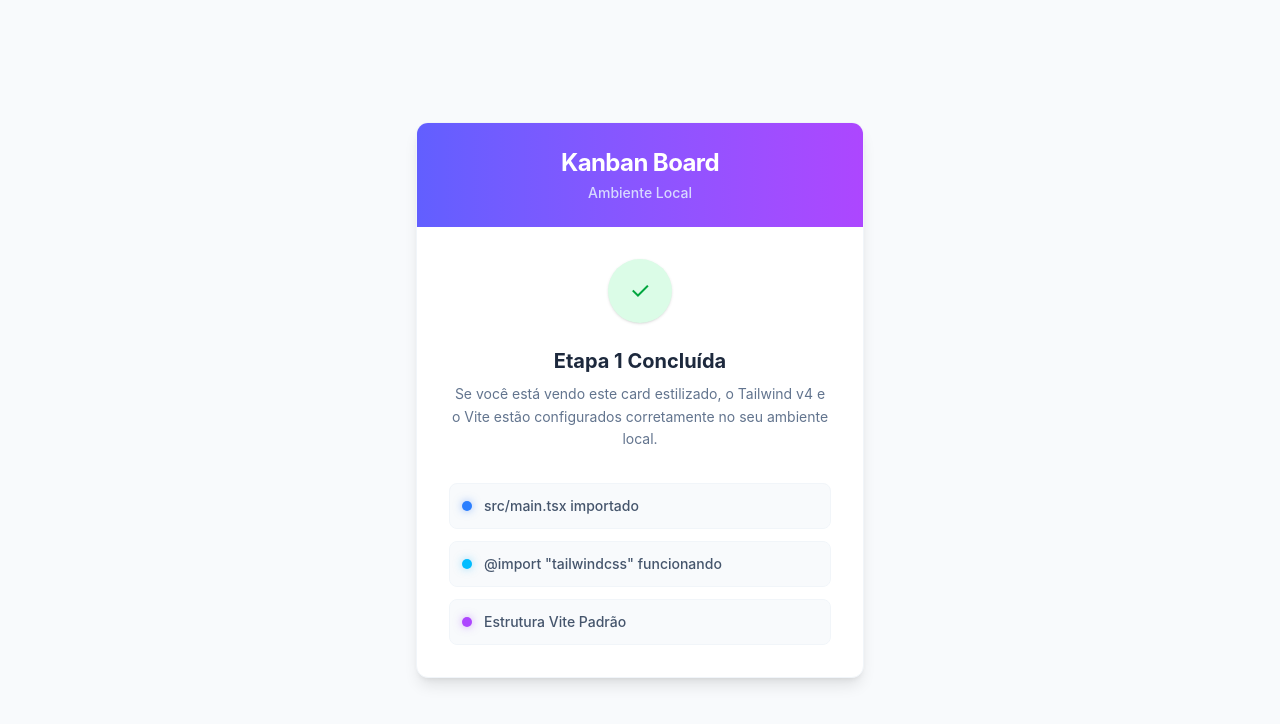
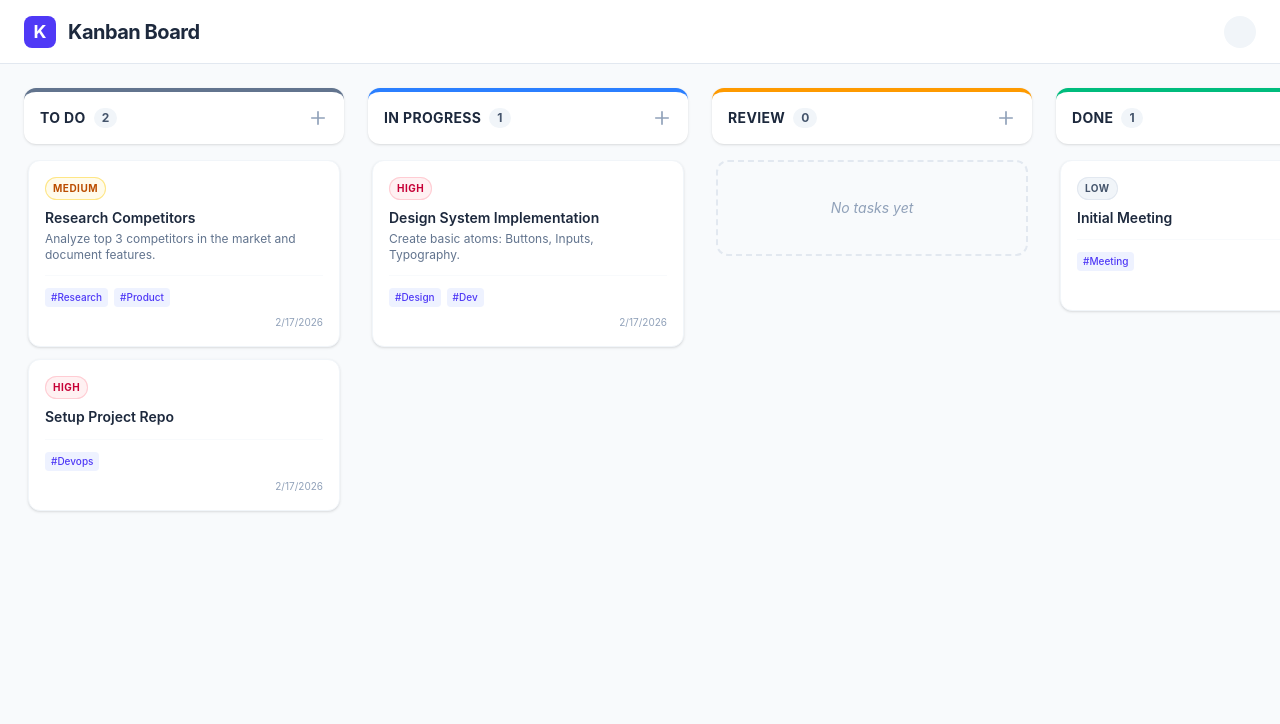
Before and after one commit to luanfcampos/kanban-board, a React (Vite) app: page / in a window 1280 px wide. Shown: the top 724 px of the page. Built offline with nearby package versions, Linux system fonts and the light colour scheme.

Commit message:
feat(ui): implement core kanban components and layout
- Create TaskCard component to display task priority, title, and tags
- Create KanbanColumn component with dynamic theming
- Create KanbanBoard component to manage column layout
- Update App.tsx with mock data to verify UI structure

```diff
--- a/src/App.tsx
+++ b/src/App.tsx
@@ -1,49 +1,73 @@
 import React from 'react';
+import { KanbanBoard } from './components/board/KanbanBoard';
+import type { Column, Task } from './types/kanban';
+
+// Mock Data for UI Development
+const MOCK_COLUMNS: Column[] = [
+  { id: 'todo', title: 'To Do', theme: 'slate' },
+  { id: 'in-progress', title: 'In Progress', theme: 'blue' },
+  { id: 'review', title: 'Review', theme: 'amber' },
+  { id: 'done', title: 'Done', theme: 'green' },
+];
+
+const MOCK_TASKS: Task[] = [
+  {
+    id: '1',
+    columnId: 'todo',
+    title: 'Research Competitors',
+    description: 'Analyze top 3 competitors in the market and document features.',
+    priority: 'medium',
+    tags: ['Research', 'Product'],
+    createdAt: new Date().toISOString(),
+  },
+  {
+    id: '2',
+    columnId: 'todo',
+    title: 'Setup Project Repo',
+    priority: 'high',
+    tags: ['Devops'],
+    createdAt: new Date().toISOString(),
+  },
+  {
+    id: '3',
+    columnId: 'in-progress',
+    title: 'Design System Implementation',
+    description: 'Create basic atoms: Buttons, Inputs, Typography.',
+    priority: 'high',
+    tags: ['Design', 'Dev'],
+    createdAt: new Date().toISOString(),
+  },
+  {
+    id: '4',
+    columnId: 'done',
+    title: 'Initial Meeting',
+    priority: 'low',
+    tags: ['Meeting'],
+    createdAt: new Date().toISOString(),
+  },
+];
 
 const App: React.FC = () => {
   return (
-    <div className="min-h-screen flex flex-col items-center justify-center p-4 bg-slate-50">
-      <div className="max-w-md w-full bg-white rounded-xl shadow-lg overflow-hidden border border-slate-100 transform hover:scale-105 transition-transform duration-300">
-        <div className="bg-gradient-to-r from-indigo-500 to-purple-500 p-6">
-          <h1 className="text-2xl font-bold text-white text-center tracking-tight">
-            Kanban Board
-          </h1>
-          <p className="text-indigo-100 text-center text-sm mt-1 font-medium opacity-90">
-            Ambiente Local
-          </p>
+    <div className="h-screen w-screen bg-slate-50 flex flex-col">
+      {/* App Header */}
+      <header className="h-16 bg-white border-b border-slate-200 px-6 flex items-center justify-between shrink-0">
+        <div className="flex items-center gap-3">
+          <div className="w-8 h-8 bg-indigo-600 rounded-lg flex items-center justify-center text-white font-bold text-lg">
+            K
+          </div>
+          <h1 className="text-xl font-bold text-slate-800 tracking-tight">Kanban Board</h1>
         </div>
+        <div className="flex gap-4">
+           {/* Placeholder for future header controls */}
+           <div className="w-8 h-8 rounded-full bg-slate-100"></div>
+        </div>
+      </header>
 
-        <div className="p-8">
-          <div className="flex items-center justify-center mb-6">
-            <div className="h-16 w-16 bg-green-100 text-green-600 rounded-full flex items-center justify-center text-2xl shadow-sm">
-              <span role="img" aria-label="check">✓</span>
-            </div>
-          </div>
-
-          <h2 className="text-xl font-bold text-slate-800 text-center mb-2">
-            Etapa 1 Concluída
-          </h2>
-
-          <p className="text-slate-500 text-center mb-8 text-sm leading-relaxed">
-            Se você está vendo este card estilizado, o Tailwind v4 e o Vite estão configurados corretamente no seu ambiente local.
-          </p>
-
-          <div className="space-y-3">
-            <div className="flex items-center text-sm font-medium text-slate-600 bg-slate-50 p-3 rounded-lg border border-slate-100">
-              <span className="w-2.5 h-2.5 bg-blue-500 rounded-full mr-3 shadow-[0_0_8px_rgba(59,130,246,0.5)]"></span>
-              src/main.tsx importado
-            </div>
-            <div className="flex items-center text-sm font-medium text-slate-600 bg-slate-50 p-3 rounded-lg border border-slate-100">
-              <span className="w-2.5 h-2.5 bg-sky-400 rounded-full mr-3 shadow-[0_0_8px_rgba(56,189,248,0.5)]"></span>
-              @import "tailwindcss" funcionando
-            </div>
-            <div className="flex items-center text-sm font-medium text-slate-600 bg-slate-50 p-3 rounded-lg border border-slate-100">
-              <span className="w-2.5 h-2.5 bg-purple-500 rounded-full mr-3 shadow-[0_0_8px_rgba(168,85,247,0.5)]"></span>
-              Estrutura Vite Padrão
-            </div>
-          </div>
-        </div>
-      </div>
+      {/* Main Board Area */}
+      <main className="flex-1 overflow-hidden">
+        <KanbanBoard columns={MOCK_COLUMNS} tasks={MOCK_TASKS} />
+      </main>
     </div>
   );
 };
--- /dev/null
+++ b/src/components/board/KanbanBoard.tsx
@@ -0,0 +1,27 @@
+import React from 'react';
+import type { Column, Task } from '../../types/kanban';
+import { KanbanColumn } from './KanbanColumn';
+
+interface KanbanBoardProps {
+  columns: Column[];
+  tasks: Task[];
+}
+
+export const KanbanBoard: React.FC<KanbanBoardProps> = ({ columns, tasks }) => {
+  return (
+    <div className="flex h-full w-full overflow-x-auto overflow-y-hidden gap-6 p-6 items-start bg-slate-50">
+      {columns.map((col) => (
+        <KanbanColumn
+          key={col.id}
+          column={col}
+          tasks={tasks.filter((task) => task.columnId === col.id)}
+        />
+      ))}
+
+      {/* Add Column Button Placeholder */}
+      <button className="flex-shrink-0 w-80 h-14 border-2 border-dashed border-slate-300 rounded-xl flex items-center justify-center text-slate-500 font-medium hover:border-indigo-400 hover:text-indigo-600 hover:bg-indigo-50 transition-colors">
+        + Add New Column
+      </button>
+    </div>
+  );
+};
--- /dev/null
+++ b/src/components/board/KanbanColumn.tsx
@@ -0,0 +1,55 @@
+import React from 'react';
+import type { Column, Task } from '../../types/kanban';
+import { TaskCard } from '../task/TaskCard';
+
+interface KanbanColumnProps {
+  column: Column;
+  tasks: Task[];
+}
+
+const themeStyles = {
+  slate: 'border-t-slate-500',
+  blue: 'border-t-blue-500',
+  green: 'border-t-emerald-500',
+  rose: 'border-t-rose-500',
+  amber: 'border-t-amber-500',
+  violet: 'border-t-violet-500',
+};
+
+export const KanbanColumn: React.FC<KanbanColumnProps> = ({ column, tasks }) => {
+  const accentColor = themeStyles[column.theme] || themeStyles.slate;
+
+  return (
+    <div className="flex-shrink-0 w-80 flex flex-col h-full">
+      {/* Header */}
+      <div className={`bg-white p-4 rounded-xl shadow-sm border-t-4 ${accentColor} mb-4 flex items-center justify-between`}>
+        <div className="flex items-center gap-2">
+          <h2 className="font-bold text-slate-800 text-sm uppercase tracking-wide">
+            {column.title}
+          </h2>
+          <span className="bg-slate-100 text-slate-600 text-xs font-bold px-2 py-0.5 rounded-full">
+            {tasks.length}
+          </span>
+        </div>
+        <button className="text-slate-400 hover:text-indigo-600 transition-colors">
+          <svg xmlns="http://www.w3.org/2000/svg" fill="none" viewBox="0 0 24 24" strokeWidth={2} stroke="currentColor" className="w-5 h-5">
+            <path strokeLinecap="round" strokeLinejoin="round" d="M12 4.5v15m7.5-7.5h-15" />
+          </svg>
+        </button>
+      </div>
+
+      {/* Task List (Droppable Area) */}
+      <div className="flex-1 overflow-y-auto px-1 pb-4 space-y-3">
+        {tasks.map((task) => (
+          <TaskCard key={task.id} task={task} />
+        ))}
+
+        {tasks.length === 0 && (
+          <div className="h-24 border-2 border-dashed border-slate-200 rounded-xl flex items-center justify-center text-slate-400 text-sm italic">
+            No tasks yet
+          </div>
+        )}
+      </div>
+    </div>
+  );
+};
--- /dev/null
+++ b/src/components/task/TaskCard.tsx
@@ -0,0 +1,64 @@
+import React from 'react';
+import type { Task } from '../../types/kanban';
+
+interface TaskCardProps {
+  task: Task;
+}
+
+const priorityConfig = {
+  low: {
+    label: 'Low',
+    classes: 'bg-slate-100 text-slate-600 ring-slate-200',
+  },
+  medium: {
+    label: 'Medium',
+    classes: 'bg-amber-50 text-amber-700 ring-amber-200',
+  },
+  high: {
+    label: 'High',
+    classes: 'bg-rose-50 text-rose-700 ring-rose-200',
+  },
+};
+
+export const TaskCard: React.FC<TaskCardProps> = ({ task }) => {
+  const priority = priorityConfig[task.priority];
+
+  return (
+    <div className="group bg-white p-4 rounded-xl shadow-sm border border-slate-100 hover:shadow-md hover:border-indigo-100 transition-all cursor-grab active:cursor-grabbing">
+      <div className="flex justify-between items-start mb-2">
+        <span
+          className={`text-[10px] font-bold uppercase tracking-wider px-2 py-1 rounded-full ring-1 ring-inset ${priority.classes}`}
+        >
+          {priority.label}
+        </span>
+      </div>
+
+      <h3 className="text-sm font-semibold text-slate-800 mb-1 leading-snug">
+        {task.title}
+      </h3>
+
+      {task.description && (
+        <p className="text-xs text-slate-500 line-clamp-2 mb-3">
+          {task.description}
+        </p>
+      )}
+
+      {task.tags.length > 0 && (
+        <div className="flex flex-wrap gap-1.5 mt-3 pt-3 border-t border-slate-50">
+          {task.tags.map((tag) => (
+            <span
+              key={tag}
+              className="text-[10px] px-1.5 py-0.5 bg-indigo-50 text-indigo-600 rounded font-medium"
+            >
+              #{tag}
+            </span>
+          ))}
+        </div>
+      )}
+
+      <div className="mt-2 text-[10px] text-slate-400 text-right">
+        {new Date(task.createdAt).toLocaleDateString()}
+      </div>
+    </div>
+  );
+};
```
